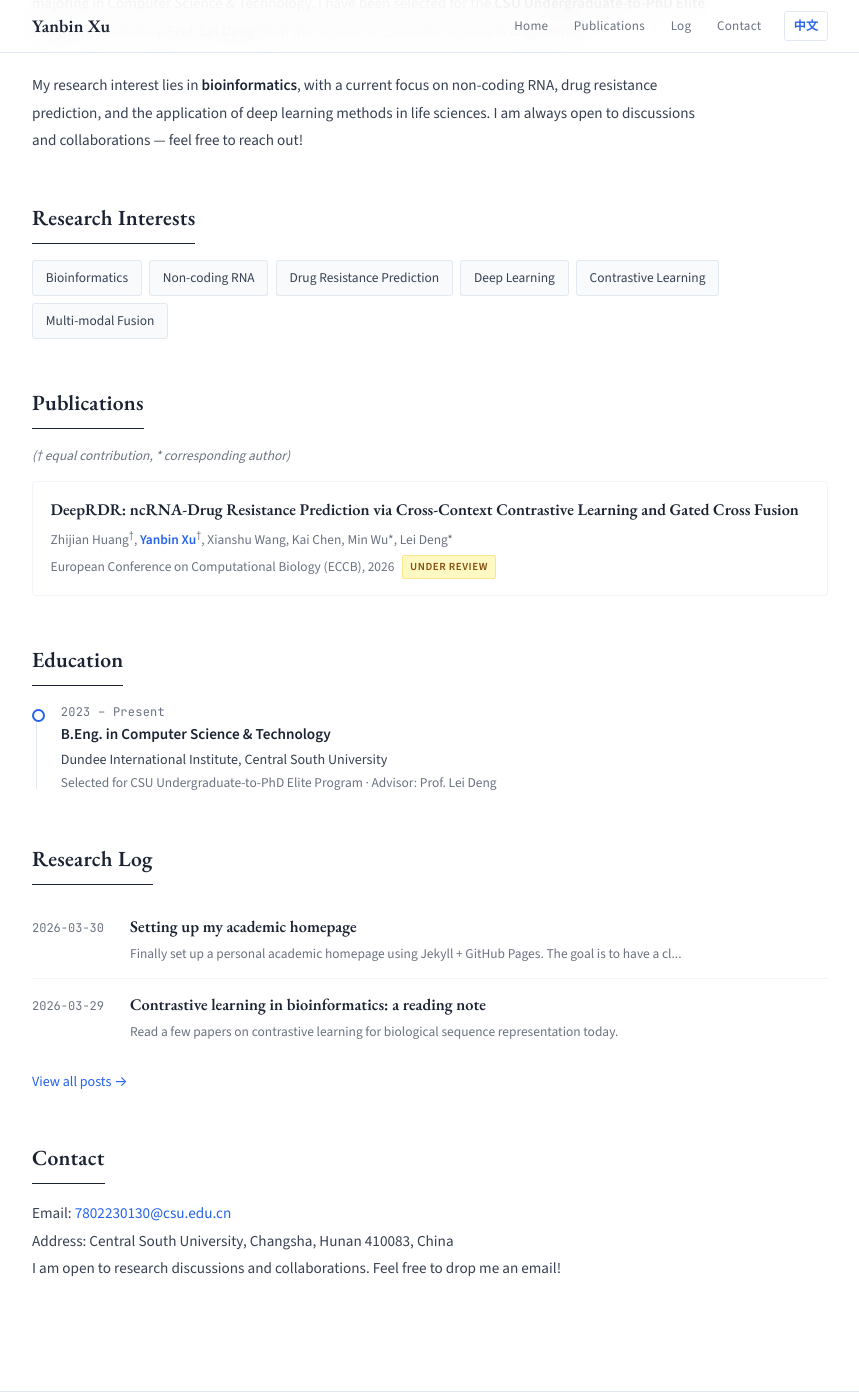
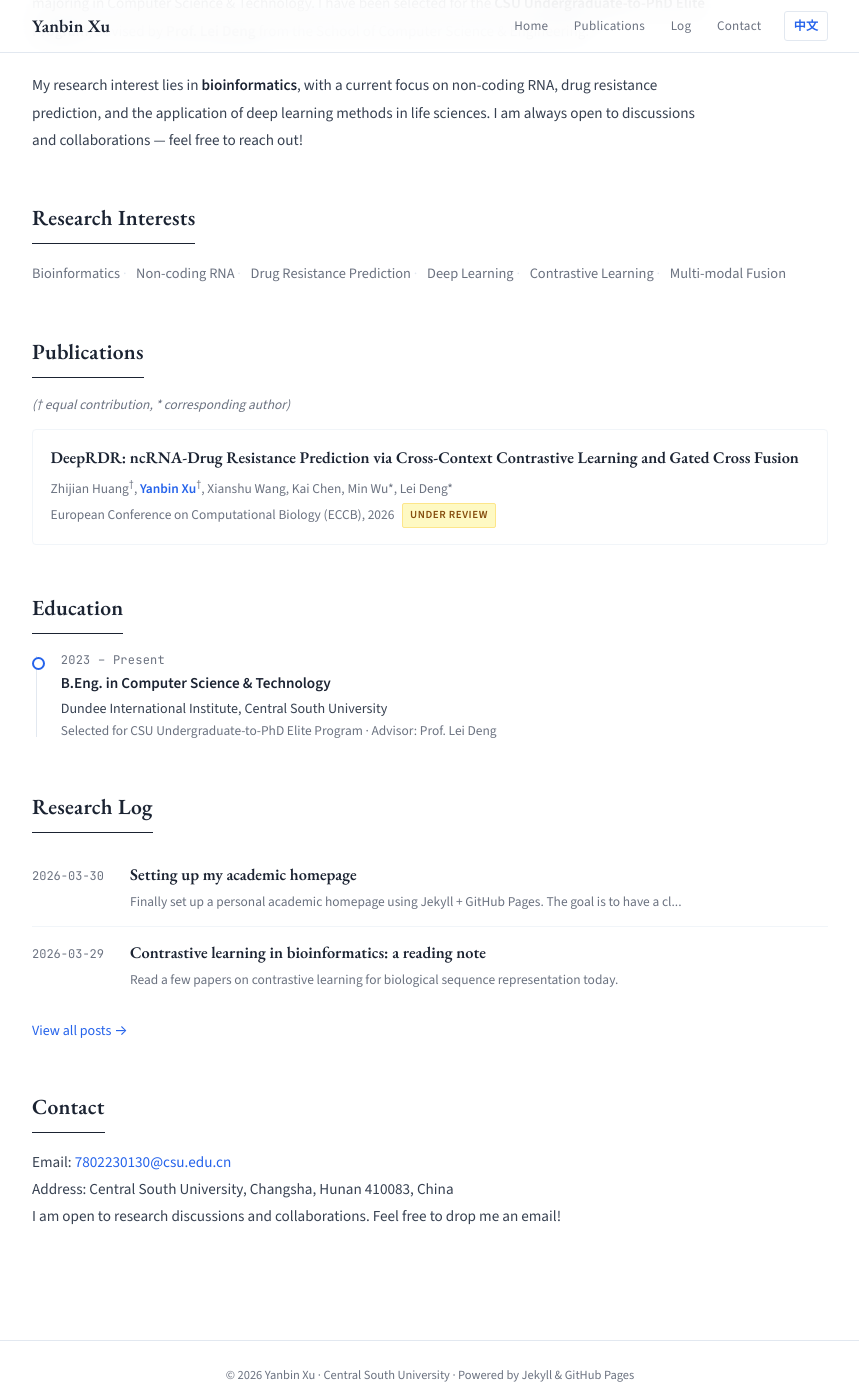
Before and after one commit to HEIMA-programmer/HEIMA-programmer.github.io, a Jekyll site: the page built from index.html, in a window 1280 px wide and 1400 px high, scrolled down 467 px. Shown: the whole window, without its empty margins (210-1069 px from the left). Built offline with Jekyll 4.4.1, drawn with Linux system fonts in a browser that asks for light colours.

Commit message:
implement academic homepage

```diff
--- a/assets/style.css
+++ b/assets/style.css
@@ -183,20 +183,30 @@ h2 {
 .bio strong { color: var(--ink); font-weight: 600; }
 
 /* ── Interests ── */
-.interests-grid { display: flex; flex-wrap: wrap; gap: 0.45rem; }
+.interests-grid {
+  display: flex;
+  flex-wrap: wrap;
+  gap: 0.2rem 0.6rem;
+}
 
 .interest-tag {
-  background: var(--bg-alt);
-  border: 1px solid var(--border);
-  padding: 0.35rem 0.8rem; border-radius: 3px;
-  font-size: 0.84rem; font-weight: 500; color: var(--text);
-  transition: all 0.15s; cursor: default;
+  font-size: 0.9rem;
+  font-weight: 500;
+  color: var(--muted);
+  padding: 0.1rem 0;
+}
+
+.interest-tag::after {
+  content: ' ·';
+  color: var(--border);
+}
+
+.interest-tag:last-child::after {
+  content: '';
 }
 
 .interest-tag:hover {
-  border-color: var(--accent);
   color: var(--accent);
-  background: rgba(37, 99, 235, 0.04);
 }
 
 /* ── Publications ── */
```
